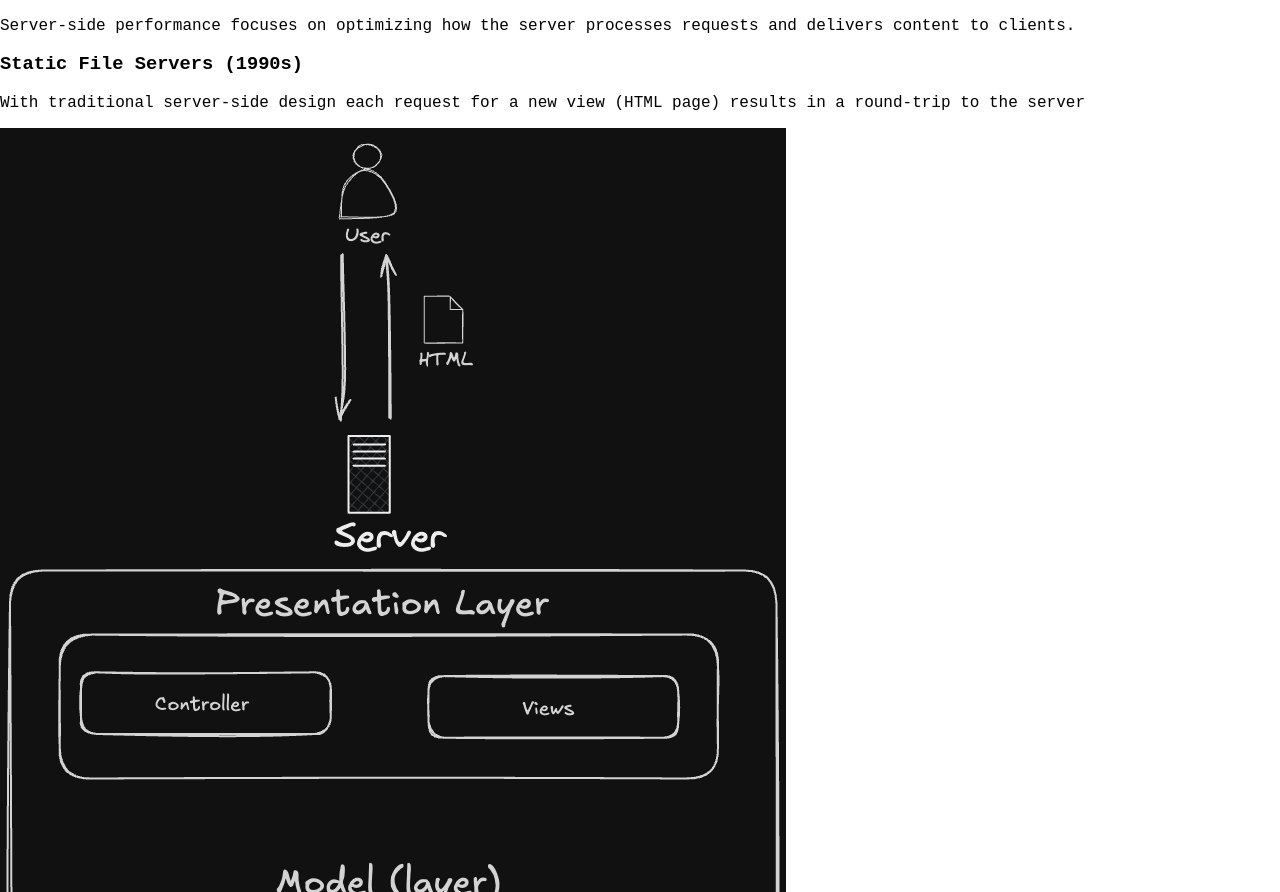
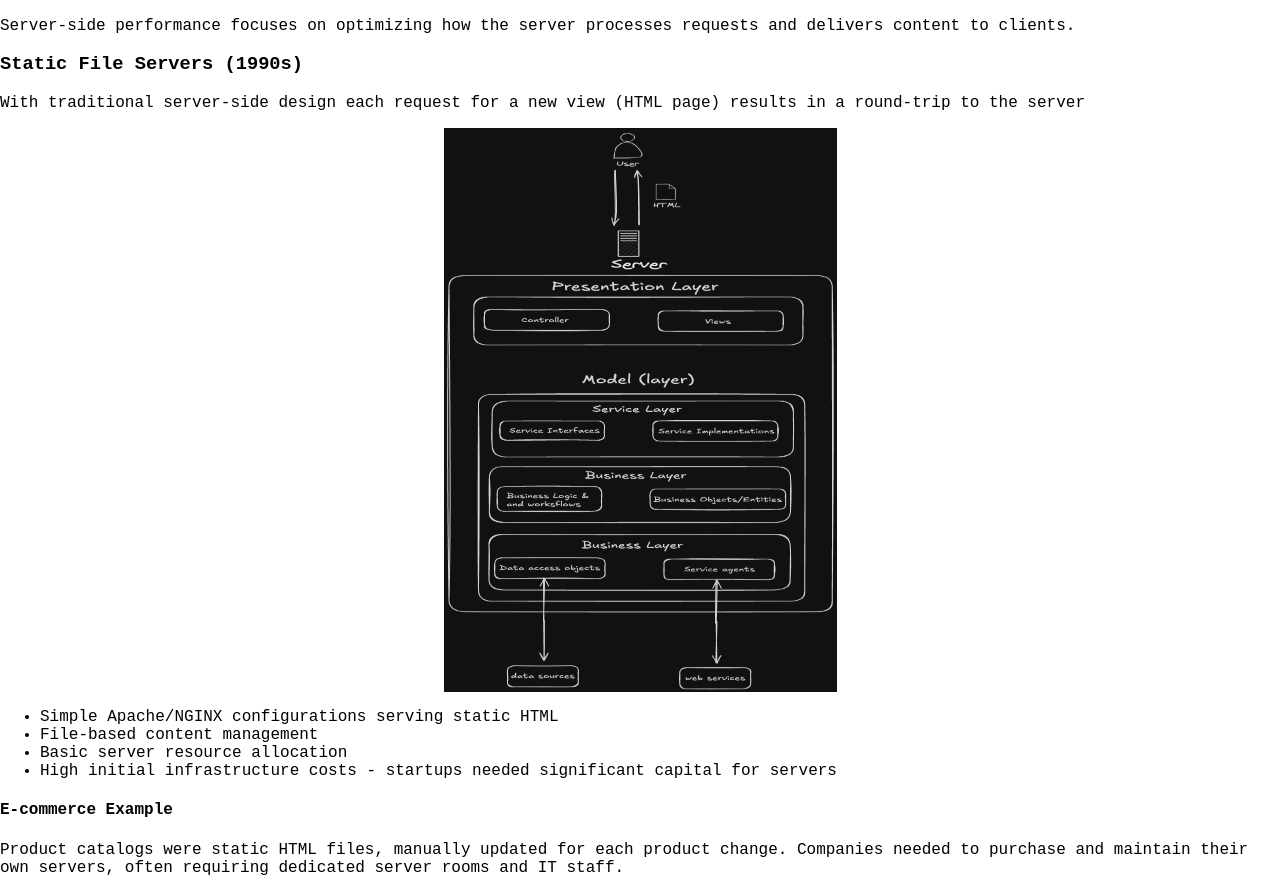
Before and after one commit to kristiankauffeld/personal-website, a plain HTML site: page post4.html in a window 1280 px wide. Shown: the part 411-1303 px from the top of the page. Drawn offline with Linux system fonts and the light colour scheme.

Commit message:
image styling

```diff
--- a/post4.html
+++ b/post4.html
@@ -46,7 +46,9 @@
                 <section>
                     <h3>Static File Servers (1990s)</h3>
                     <p> With traditional server-side design each request for a new view (HTML page) results in a round-trip to the server</p>
-                    <img src="assets/LAMP-stack.png" alt="traditional server-side design">
+                    <div class="image-container">
+                        <img src="assets/LAMP-stack.png" alt="traditional server-side design" width="393" height="564" >
+                    </div>
                     <ul>
                         <li>Simple Apache/NGINX configurations serving static HTML</li>
                         <li>File-based content management</li>
--- a/style.css
+++ b/style.css
@@ -4,3 +4,9 @@ body {
   background-color: var(--bkg);
   color: var(--text);
 }
+
+.image-container {
+  display: flex;
+  justify-content: center; /* Horizontally center the image */
+  align-items: center; /* Vertically center the image */
+}
```
